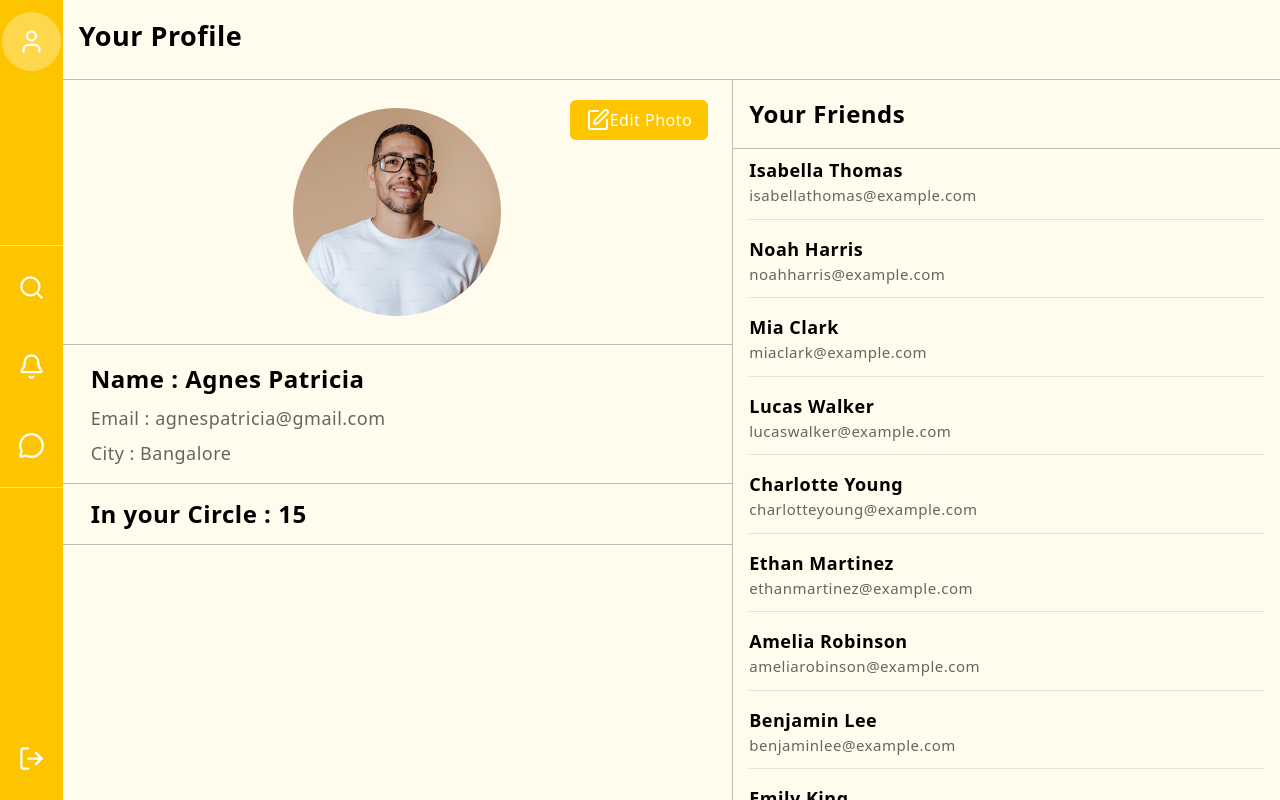
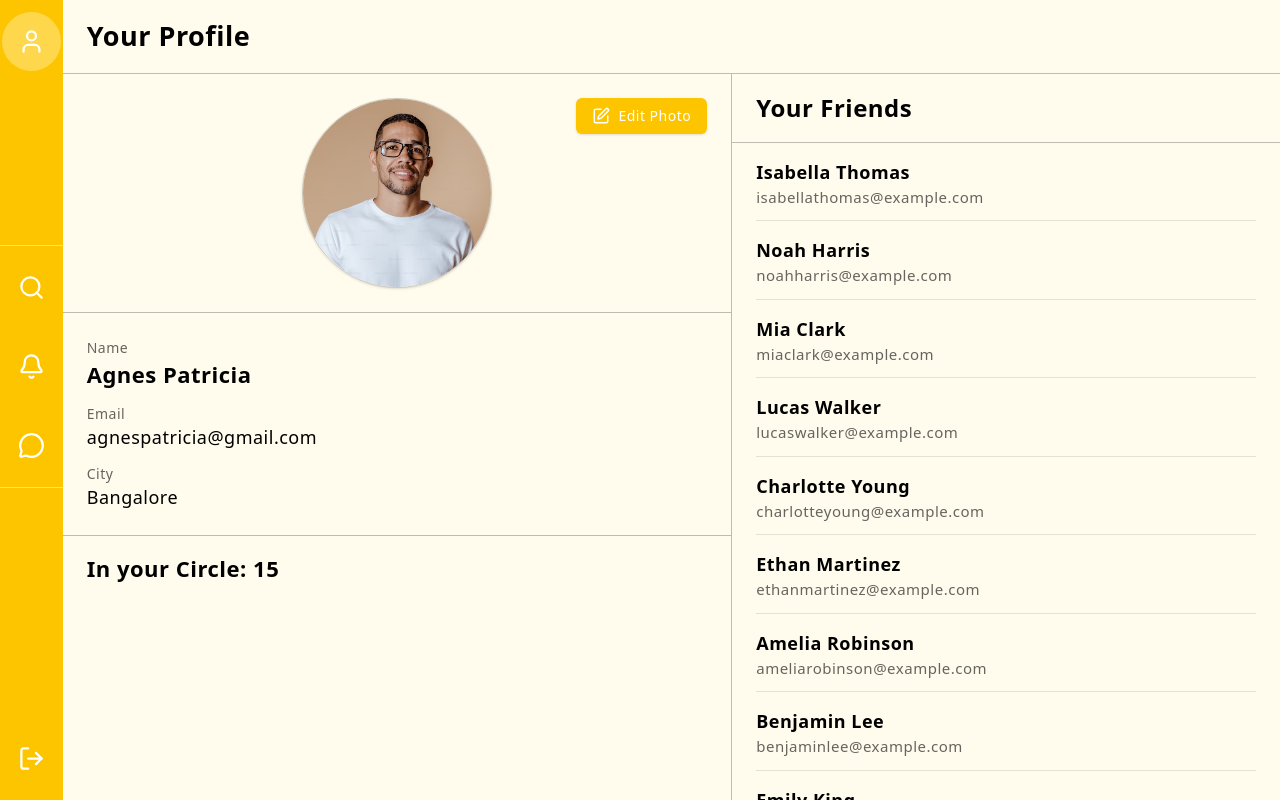
Before and after one commit to Rolaanddd/chat-time, a Next.js app: page /profile in a window 1280 px wide. Built offline with nearby package versions, Linux system fonts and the light colour scheme.

Commit message:
improved the design and also did the chat area

```diff
--- a/app/(routes)/chat/page.tsx
+++ b/app/(routes)/chat/page.tsx
@@ -21,7 +21,7 @@ export default function Page() {
 
   return (
     <div className="grid md:grid-cols-100">
-      <div className="col-span-25 py-2 pt-3 px-3 border-r-[1px] bg-[#fdc500]/3 border-black/35 h-screen">
+      <div className="col-span-25 py-2 sticky top-0 pt-3 px-3 border-r-[1px] bg-[#fdc500]/3 border-black/35 h-screen">
         <h1 className="text-[27px] ml-1 font-bold">Your Messages</h1>
         <input
           type="text"
--- a/app/(routes)/profile/page.tsx
+++ b/app/(routes)/profile/page.tsx
@@ -1,142 +1,130 @@
+"use client";
+
 import Image from "next/image";
+import { useRef, useState } from "react";
 import { SquarePen } from "lucide-react";
 
-const user = {
+const initialUser = {
   name: "Agnes Patricia",
   email: "agnespatricia@gmail.com",
   city: "Bangalore",
   avatar: "/assets/avatar.png",
   friends: [
-    {
-      name: "Isabella Thomas",
-      email: "isabellathomas@example.com",
-    },
-    {
-      name: "Noah Harris",
-      email: "noahharris@example.com",
-    },
-    {
-      name: "Mia Clark",
-      email: "miaclark@example.com",
-    },
-    {
-      name: "Lucas Walker",
-      email: "lucaswalker@example.com",
-    },
-    {
-      name: "Charlotte Young",
-      email: "charlotteyoung@example.com",
-    },
-    {
-      name: "Ethan Martinez",
-      email: "ethanmartinez@example.com",
-    },
-    {
-      name: "Amelia Robinson",
-      email: "ameliarobinson@example.com",
-    },
-    {
-      name: "Benjamin Lee",
-      email: "benjaminlee@example.com",
-    },
-    {
-      name: "Emily King",
-      email: "emilyking@example.com",
-    },
-    {
-      name: "Henry Scott",
-      email: "henryscott@example.com",
-    },
-    {
-      name: "Sofia Adams",
-      email: "sofiaadams@example.com",
-    },
-    {
-      name: "Jack Turner",
-      email: "jackturner@example.com",
-    },
-    {
-      name: "Grace Hill",
-      email: "gracehill@example.com",
-    },
-    {
-      name: "William Baker",
-      email: "williambaker@example.com",
-    },
-    {
-      name: "Ava Nelson",
-      email: "avanelson@example.com",
-    },
+    { name: "Isabella Thomas", email: "isabellathomas@example.com" },
+    { name: "Noah Harris", email: "noahharris@example.com" },
+    { name: "Mia Clark", email: "miaclark@example.com" },
+    { name: "Lucas Walker", email: "lucaswalker@example.com" },
+    { name: "Charlotte Young", email: "charlotteyoung@example.com" },
+    { name: "Ethan Martinez", email: "ethanmartinez@example.com" },
+    { name: "Amelia Robinson", email: "ameliarobinson@example.com" },
+    { name: "Benjamin Lee", email: "benjaminlee@example.com" },
+    { name: "Emily King", email: "emilyking@example.com" },
+    { name: "Henry Scott", email: "henryscott@example.com" },
+    { name: "Sofia Adams", email: "sofiaadams@example.com" },
+    { name: "Jack Turner", email: "jackturner@example.com" },
+    { name: "Grace Hill", email: "gracehill@example.com" },
+    { name: "William Baker", email: "williambaker@example.com" },
+    { name: "Ava Nelson", email: "avanelson@example.com" },
   ],
 };
 
 export default function ProfilePage() {
+  const [avatarUrl, setAvatarUrl] = useState(initialUser.avatar);
+  const fileInputRef = useRef<HTMLInputElement>(null);
+
+  const handleEditPhoto = () => {
+    fileInputRef.current?.click();
+  };
+
+  const handleFileChange = (e: React.ChangeEvent<HTMLInputElement>) => {
+    const file = e.target.files?.[0];
+    if (file) {
+      const imageUrl = URL.createObjectURL(file);
+      setAvatarUrl(imageUrl);
+    }
+  };
+
   return (
-    <div className="w-full grid grid-cols-1 grid-rows-100 h-screen overflow-hidden">
-      <h1 className="text-[27px] row-span-10 px-4 py-4 border-b-[1px] border-black/25 font-bold text-black">
+    <div className="w-full h-screen grid grid-rows-[auto_1fr] overflow-hidden">
+      {/* Header */}
+      <h1 className="text-[27px] font-bold text-black border-b border-black/25 px-6 py-4">
         Your Profile
       </h1>
-      <div className="flex justify-start row-span-90">
-        <div className="w-55/100 h-fit overflow-hidden border-b-[1px] border-black/25">
-          <div className="flex border-b-[1px] border-black/25 py-7 relative items-center justify-center">
+
+      {/* Main Content */}
+      <div className="flex h-full overflow-hidden">
+        {/* Left: Profile Info */}
+        <div className="w-[55%] h-full overflow-y-auto border-r border-black/25">
+          {/* Avatar Section */}
+          <div className="flex items-center justify-center p-6 relative border-b border-black/25">
             <Image
-              src={user.avatar}
+              src={avatarUrl}
               alt="Profile"
-              width={128}
-              height={128}
-              className="w-[208px] h-[208px] rounded-full object-cover"
+              width={208}
+              height={208}
+              className="rounded-full object-cover w-[190px] h-[190px] border border-black/20 shadow-sm"
             />
-            <button className="absolute flex items-center right-6 cursor-pointer hover:shadow-md active:shadow-none transition justify-center py-2 rounded-md px-4 top-5 text-white bg-[#fdc500]">
-              <span>
-                <SquarePen />
-              </span>
+            <input
+              type="file"
+              accept="image/*"
+              className="hidden"
+              ref={fileInputRef}
+              onChange={handleFileChange}
+            />
+            <button
+              onClick={handleEditPhoto}
+              className="absolute top-6 right-6 flex items-center gap-2 text-white text-sm bg-[#fdc500] hover:brightness-110 active:brightness-95 transition px-4 py-2 rounded-md shadow"
+            >
+              <SquarePen size={18} />
               Edit Photo
             </button>
           </div>
-          <div className="flex flex-col border-b-[1px] border-black/25 w-full items-start px-7 justify-center space-y-2 text-center py-4">
-            <h1 className="font-bold w-3/6 text-left text-[24px]">
-              Name : {user.name}
-            </h1>
-            <h1 className="text-[18px] w-3/6 font-light text-left text-black/60">
-              Email : {user.email}
-            </h1>
-            <h1 className="text-[18px] w-3/6 font-light text-left text-black/60">
-              City : {user.city}
-            </h1>
+
+          {/* Info Section */}
+          <div className="px-6 py-6 border-b border-black/25 space-y-3">
+            <div>
+              <p className="text-[14px] text-black/60">Name</p>
+              <h2 className="text-[22px] font-semibold text-black">
+                {initialUser.name}
+              </h2>
+            </div>
+            <div>
+              <p className="text-[14px] text-black/60">Email</p>
+              <p className="text-[18px] text-black">{initialUser.email}</p>
+            </div>
+            <div>
+              <p className="text-[14px] text-black/60">City</p>
+              <p className="text-[18px] text-black">{initialUser.city}</p>
+            </div>
           </div>
-          <h1 className="px-7 text-[24px] py-3 font-bold">
-            In your Circle : {user.friends.length}
-          </h1>
+
+          {/* Circle Count */}
+          <div className="px-6 py-4">
+            <h2 className="text-[22px] font-bold text-black">
+              In your Circle: {initialUser.friends.length}
+            </h2>
+          </div>
         </div>
-        <div
-          className="w-45/100 relative overflow-y-auto border-l-[1px] border-black/25 [&::-webkit-scrollbar]:w-2
-  [&::-webkit-scrollbar]:p-7
-  [&::-webkit-scrollbar-track]:bg-transparent]
-  [&::-webkit-scrollbar-track]:rounded-full
-  [&::-webkit-scrollbar-thumb]:bg-[#fdc500]/0
-  [&::-webkit-scrollbar-thumb]:rounded-full
-  [&::-webkit-scrollbar-thumb:hover]:bg-[#fdc500]/0"
-        >
-          <h1 className="py-4 sticky top-0 bg-[#FFFBED] text-[24px] border-b-[1px] border-black/25 font-bold px-4">
+
+        {/* Right: Friends List */}
+        <div className="w-[45%] h-full overflow-y-auto">
+          <h1 className="sticky top-0 z-10 bg-[#FFFBED] text-[24px] font-bold text-black px-6 py-4 border-b border-black/25">
             Your Friends
           </h1>
-          <div className="px-4 py-2 space-y-4">
-            {user.friends.length === 0 ? (
-              <div className="text-black/60 text-[16px]">
-                You have no friends
-              </div>
+
+          <div className="px-6 py-4 space-y-4">
+            {initialUser.friends.length === 0 ? (
+              <p className="text-black/60 text-[16px]">You have no friends</p>
             ) : (
-              user.friends.map((friend, idx) => (
+              initialUser.friends.map((friend, idx) => (
                 <div
                   key={idx}
-                  className="flex flex-col  border-b border-black/10 pb-3 last:border-b-0"
+                  className="border-b border-black/10 pb-3 last:border-b-0"
                 >
-                  <span className="font-semibold text-[18px] text-black">
+                  <p className="font-semibold text-[18px] text-black">
                     {friend.name}
-                  </span>
-                  <span className="text-black/60 text-[15px]">
-                    {friend.email}
-                  </span>
+                  </p>
+                  <p className="text-black/60 text-[15px]">{friend.email}</p>
                 </div>
               ))
             )}
--- /dev/null
+++ b/app/components/TimeDisplay.tsx
@@ -0,0 +1,18 @@
+"use client";
+
+import { useEffect, useState } from "react";
+
+export default function TimeDisplay({ iso }: { iso: string }) {
+  const [time, setTime] = useState("");
+
+  useEffect(() => {
+    setTime(
+      new Date(iso).toLocaleTimeString([], {
+        hour: "2-digit",
+        minute: "2-digit",
+      })
+    );
+  }, [iso]);
+
+  return <>{time}</>;
+}
```
Also changed, not shown: app/(routes)/search/page.tsx (+21 -14 lines), app/components/ChatContent.tsx (+166 -11 lines).
